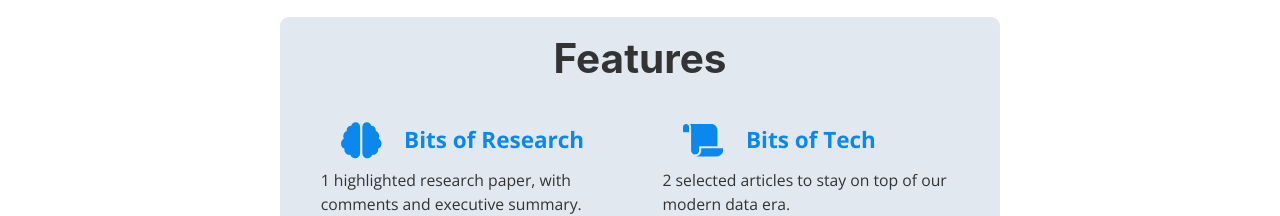
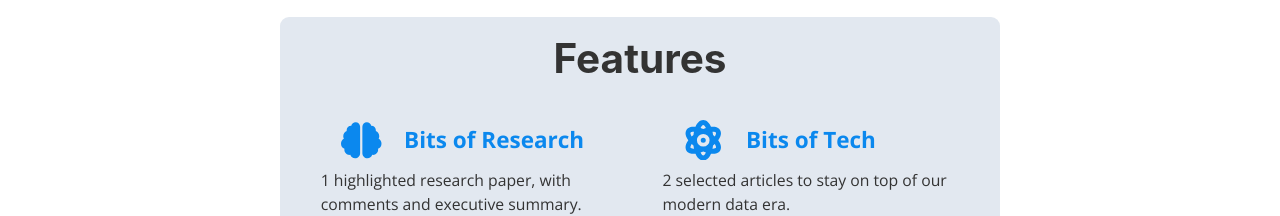
Before and after one commit to bitswired/old.bitswired.com, a Next.js app: page /about in a window 1280 px wide. Shown: the part 1720-1936 px from the top of the page. Built offline with nearby package versions, Linux system fonts and the light colour scheme.

Commit message:
Progress

```diff
--- a/src/components/Blog/BlogPost.tsx
+++ b/src/components/Blog/BlogPost.tsx
@@ -200,7 +200,7 @@ export default function BlogPost({ mdxRendered, meta }: BlogPostProps): JSX.Elem
               h="100%"
               objectFit="cover"
               m="auto"
-              opacity={0.5}
+              opacity={0.6}
             />
           </AspectRatio>
 
--- a/src/pages/about.tsx
+++ b/src/pages/about.tsx
@@ -17,6 +17,7 @@ import { infos } from 'config';
 import { NextSeo } from 'next-seo';
 import React from 'react';
 import {
+  FaAtom,
   FaBrain,
   FaCode,
   FaDiscord,
@@ -25,7 +26,6 @@ import {
   FaExternalLinkAlt,
   FaGlobe,
   FaLinkedin,
-  FaScroll,
   FaUser
 } from 'react-icons/fa';
 
@@ -238,7 +238,7 @@ export default function AboutPage(): JSX.Element {
                 color="secondary"
               />
               <NewsletterFeature
-                icon={FaScroll}
+                icon={FaAtom}
                 title="Bits of Tech"
                 description="2 selected articles to stay on top of our modern data era."
                 color="secondary"
```
Also changed, not shown: 1 other file (tests, documents, lock files or other folders).
